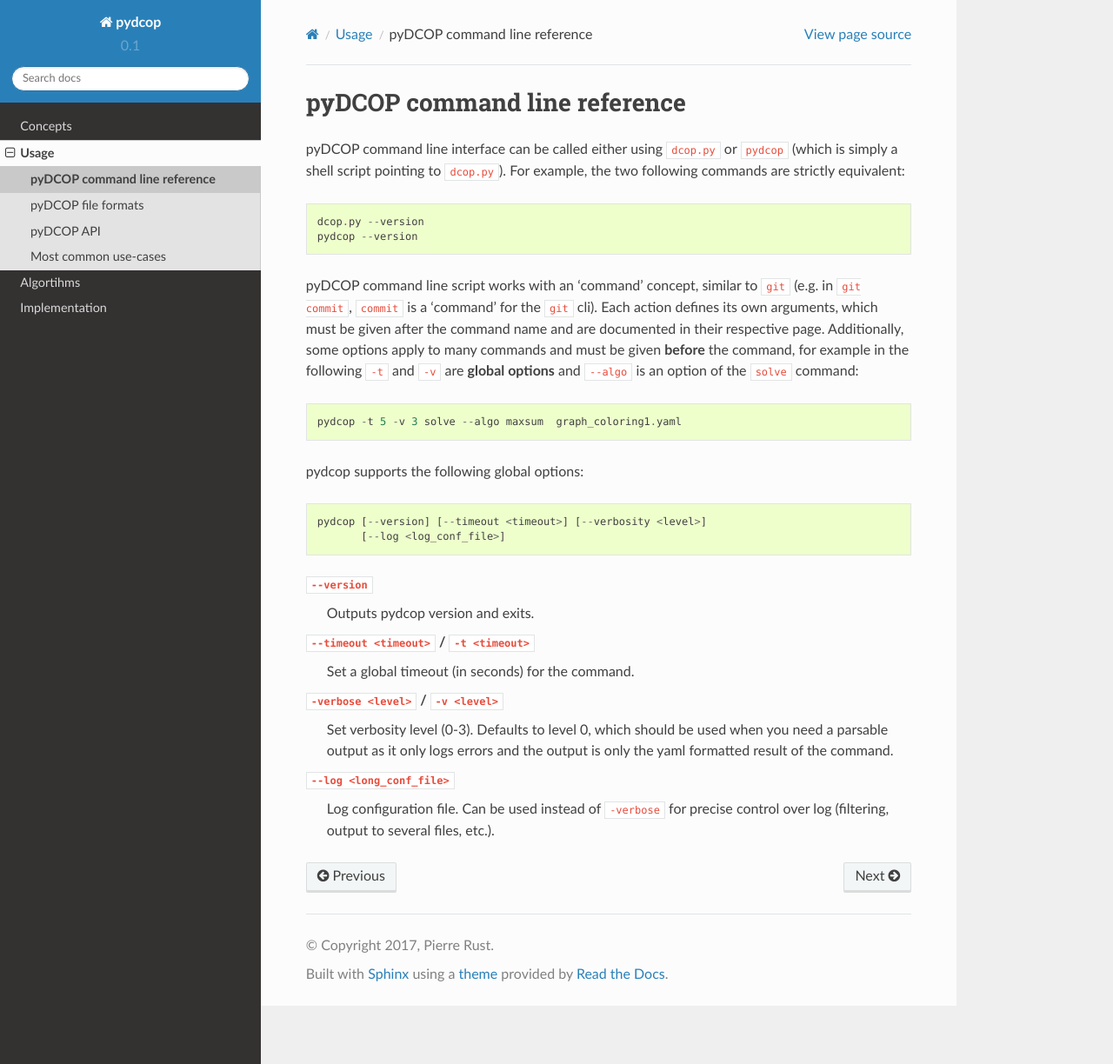
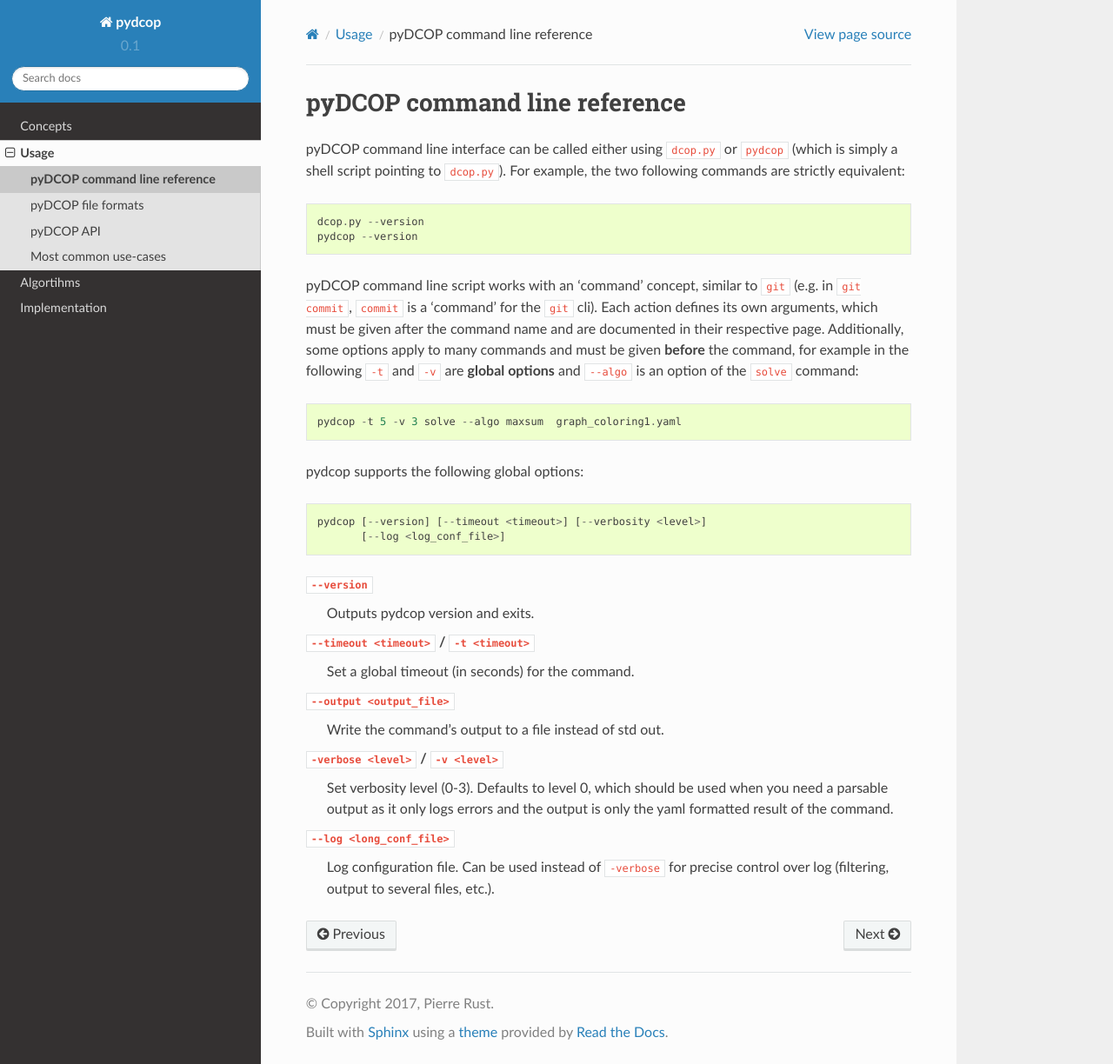
Before and after one commit to Orange-OpenSource/pyDcop, a Sphinx documentation site: the page built from docs/usage/cli_ref.rst, in a window 1280 px wide and 1224 px high. Shown: the whole window at 87% size. Built offline with Sphinx 7.4.7 and the Read the Docs theme 2.0.0, drawn with Linux system fonts in a browser that asks for light colours.

Commit message:
doc: Add doc for global --output option

```diff
--- a/docs/usage/cli_ref.rst
+++ b/docs/usage/cli_ref.rst
@@ -14,7 +14,6 @@
    cli/replica_dist
    cli/generate
    cli/distribute
-
 
 
 pyDCOP command line interface can be called either using ``dcop.py`` or
@@ -45,6 +44,9 @@
 ``--timeout <timeout>`` / ``-t <timeout>``
   Set a global timeout (in seconds) for the command.
 
+``--output <output_file>``
+  Write the command's output to a file instead of std out.
+
 ``-verbose <level>`` / ``-v <level>``
   Set verbosity level (0-3). Defaults to level 0, which should be used when you
   need a parsable output as it only logs errors and the output is only the yaml
```
